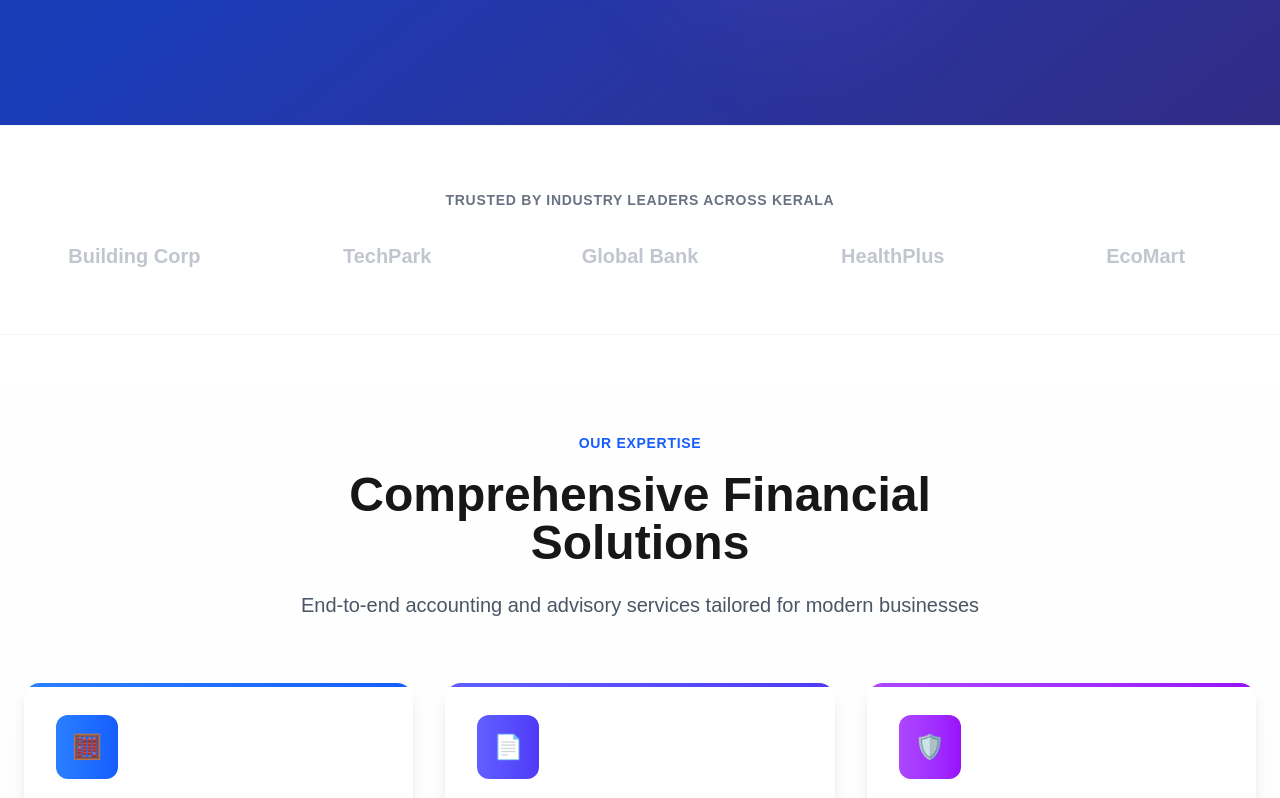
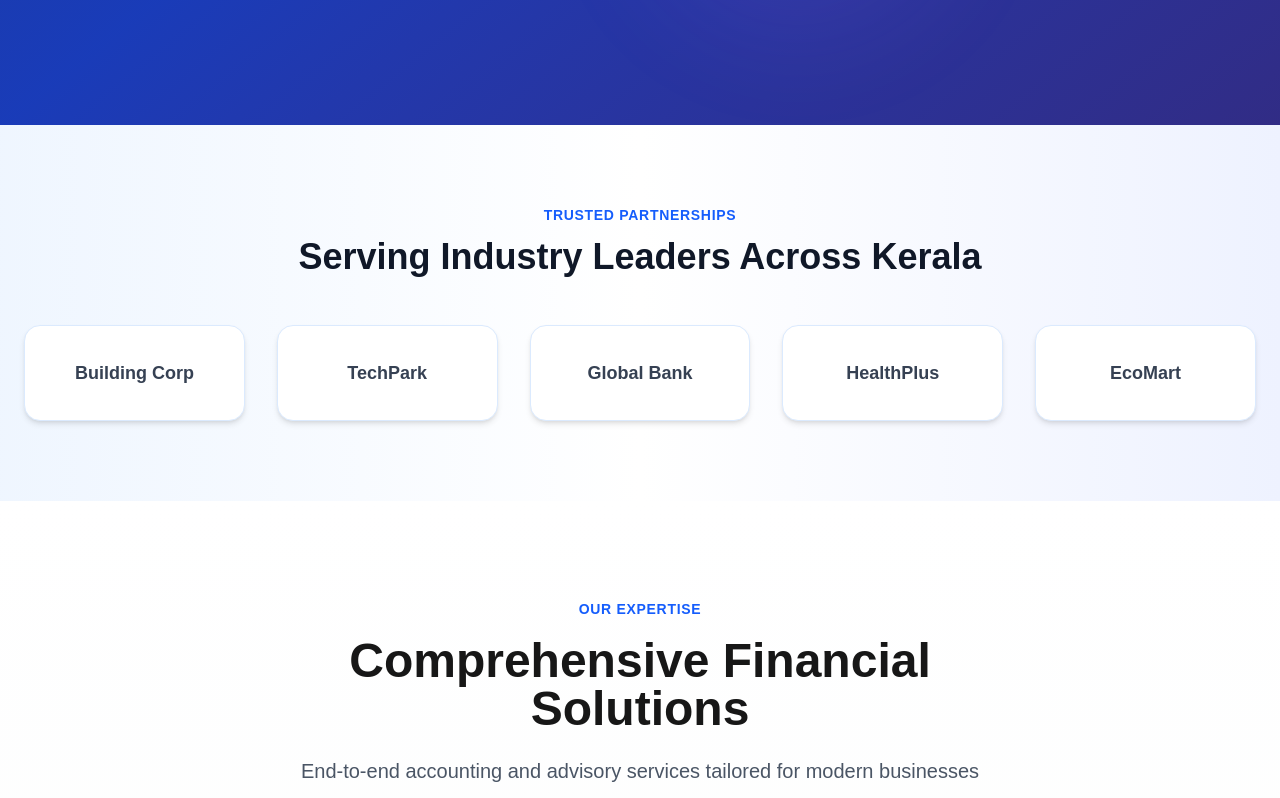
Before and after one commit to adithak/accountingfirm, a Next.js app: page / in a window 1280 px wide. Shown: the part 900-1698 px from the top of the page. Built offline with nearby package versions, Linux system fonts and the light colour scheme.

Commit message:
Fix robots confihhg

```diff
--- a/app/page.tsx
+++ b/app/page.tsx
@@ -23,16 +23,27 @@ export default function Home() {
     name: "FinAssure CA | Chartered Accountants",
     url: "https://finassureca.in",
     logo: "https://finassureca.in/logo.png",
-    description: "Premium Chartered Accountancy services in Kerala specializing in GST, Income Tax, and Corporate Audit",
+    description:
+      "Premium Chartered Accountancy services in Kerala specializing in GST, Income Tax, and Corporate Audit",
     areaServed: ["Kerala", "South India", "India"],
+
     address: {
       "@type": "PostalAddress",
-      streetAddress: "Infopark Phase II",
-      addressLocality: "Kakkanad, Kochi",
+      streetAddress: "Your Office Street Address",
+      addressLocality: "Adoor",
       addressRegion: "Kerala",
-      postalCode: "682030",
+      postalCode: "691523", // Update if different
       addressCountry: "India"
     },
+
+    geo: {
+      "@type": "GeoCoordinates",
+      latitude: 9.1534672,
+      longitude: 76.7306827
+    },
+
+    hasMap: "https://www.google.com/maps/place/Adoor",
+
     serviceType: [
       "GST Consulting & Compliance",
       "Corporate Income Tax Planning",
@@ -41,9 +52,11 @@ export default function Home() {
       "Financial Advisory",
       "Startup Consultancy"
     ],
+
     priceRange: "₹₹",
     openingHours: "Mo-Fr 09:00-18:00",
     telephone: "+91-484-1234567",
+
     sameAs: [
       "https://linkedin.com/company/finassure-ca",
       "https://facebook.com/finassureca"
@@ -137,18 +150,39 @@ export default function Home() {
         </section>
 
         {/* CLIENTS SECTION */}
-        <section className="py-16 bg-white border-y border-gray-100">
+        <section className="py-20 bg-gradient-to-r from-blue-50 via-white to-indigo-50">
   <div className="max-w-7xl mx-auto px-6">
-            <p className="text-center text-gray-500 uppercase tracking-wider text-sm font-semibold mb-8">
-              Trusted by Industry Leaders Across Kerala
+
+    {/* Heading */}
+    <div className="text-center mb-12">
+      <p className="text-blue-600 font-semibold uppercase tracking-wider text-sm mb-3">
+        Trusted Partnerships
       </p>
-            <div className="grid grid-cols-2 md:grid-cols-5 gap-8 items-center justify-items-center opacity-60">
-              {['Building Corp', 'TechPark', 'Global Bank', 'HealthPlus', 'EcoMart'].map((company) => (
-                <div key={company} className="text-xl font-bold text-gray-400 hover:text-gray-600 transition-colors">
+      <h3 className="text-3xl md:text-4xl font-bold text-gray-900">
+        Serving Industry Leaders Across Kerala
+      </h3>
+    </div>
+
+    {/* Highlighted Grid */}
+    <div className="grid grid-cols-2 md:grid-cols-3 lg:grid-cols-5 gap-8">
+      {[
+        "Building Corp",
+        "TechPark",
+        "Global Bank",
+        "HealthPlus",
+        "EcoMart"
+      ].map((company) => (
+        <div
+          key={company}
+          className="group flex items-center justify-center h-24 bg-white rounded-2xl shadow-md border border-blue-100 hover:shadow-2xl hover:-translate-y-3 hover:border-blue-300 transition-all duration-300"
+        >
+          <span className="text-lg font-bold text-gray-700 group-hover:text-blue-700 transition-colors duration-300">
             {company}
+          </span>
         </div>
       ))}
     </div>
+
   </div>
 </section>
 
@@ -402,27 +436,28 @@ export default function Home() {
 
 
         {/* LOCATION SECTION */}
+{/* LOCATION SECTION */}
 <section className="py-24 bg-white">
   <div className="max-w-7xl mx-auto px-6">
     <div className="text-center max-w-3xl mx-auto mb-16">
       <h2 className="text-4xl md:text-5xl font-bold mb-6">
-        Visit Our Office in Kochi
+        Visit Our Office
       </h2>
       <p className="text-xl text-gray-600">
-        Conveniently located at Infopark Phase II, Kakkanad
+        Adoor, Kerala
       </p>
     </div>
 
     <div className="rounded-3xl overflow-hidden shadow-2xl border border-gray-200">
       <iframe
-        src="https://maps.app.goo.gl/asSkVRhkjCbLyGCi7"
+        src="https://www.google.com/maps/embed?pb=!1m18!1m12!1m3!1d15140.574009558102!2d76.73068269999999!3d9.1534672!2m3!1f0!2f0!3f0!3m2!1i1024!2i768!4f13.1!3m3!1m2!1s0x3b06117fd96592e3%3A0xdb10856f42d5c637!2sAdoor%2C%20Kerala!5e1!3m2!1sen!2sin!4v1772596240013!5m2!1sen!2sin"
         width="100%"
         height="450"
         style={{ border: 0 }}
         allowFullScreen
         loading="lazy"
         referrerPolicy="no-referrer-when-downgrade"
-      ></iframe>
+      />
     </div>
   </div>
 </section>
```
Lines whose indentation alone changed are shown as unchanged.
